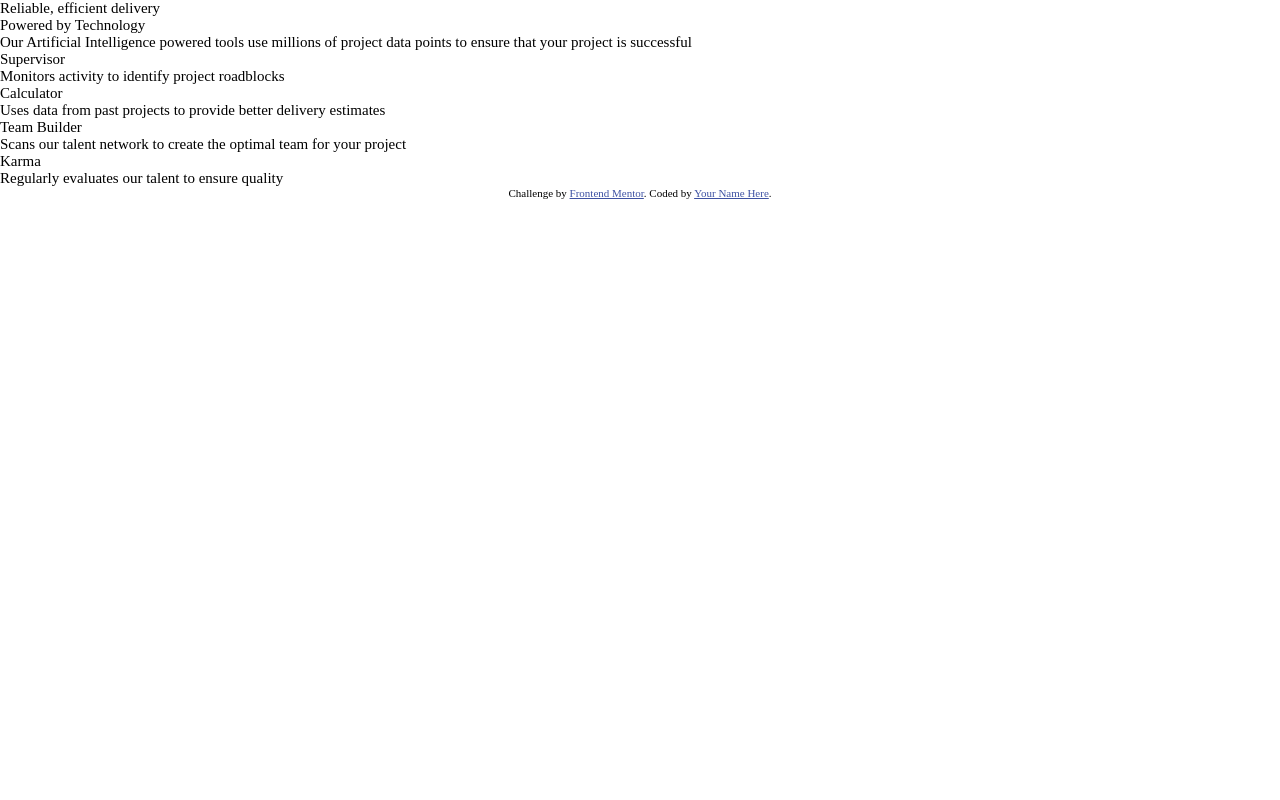
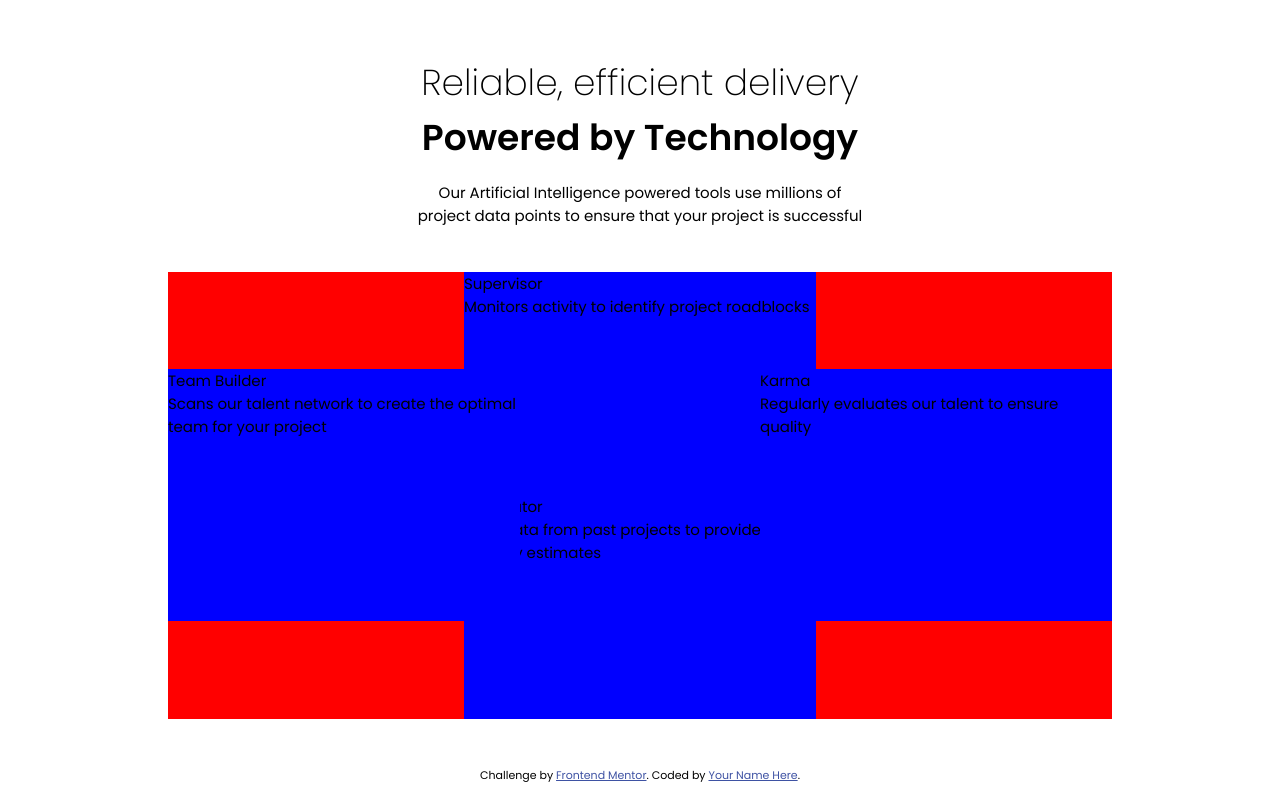
Before and after one commit to Joscha-Goetz/four-card-feature-section-FM, a plain HTML site: page index.html in a window 1280 px wide. Drawn offline with Linux system fonts and the light colour scheme.

Commit message:
grid anordnung ready

```diff
--- a/index.html
+++ b/index.html
@@ -13,12 +13,14 @@
 
   <div class="main">
     <div class="heading">
-      <h1>Reliable, efficient delivery</h1>
-      <h1>Powered by Technology</h1>
-      <p>
-        Our Artificial Intelligence powered tools use millions of project data points
-        to ensure that your project is successful
-      </p>
+      <div class="text-box">
+        <h1 class="thin">Reliable, efficient delivery</h1>
+        <h1 class="bold">Powered by Technology</h1>
+        <p>
+          Our Artificial Intelligence powered tools use millions of project data points
+          to ensure that your project is successful
+        </p>
+      </div>
     </div>
     <div class="wrapper">
       <div class="vertical-grid">
--- a/style.css
+++ b/style.css
@@ -6,7 +6,7 @@ input, textarea, button, select {font: inherit;}
 * {margin: 0;padding: 0;font: inherit;}
 body{min-height: 100vh;}
 
-.attribution { font-size: 11px; text-align: center; }
+.attribution { font-size: 11px; text-align: center; position: absolute; bottom: 1rem; right: 0; left: 0;}
 .attribution a { color: hsl(228, 45%, 44%); }
 /*
 OWN CODE
@@ -24,4 +24,75 @@ OWN CODE
 }
 body {
   font-size: 15px;
+  font-family: "Poppins", sans-serif;
 }
+.main {
+  min-height: 100vh;
+  display: grid;
+  grid-template-rows: 1fr 2fr;
+}
+/* *heading */
+.heading {
+  /* style */
+  text-align: center;
+  /* position */
+  display: flex;
+  flex-direction: column;
+  align-items: center;
+  justify-content: center;
+}
+.text-box {
+  /* position */
+  margin-top: 1rem;
+  width: 35%;
+}
+h1 {
+  /* style */
+  font-size: 2.25rem;
+}
+.heading p {
+  /* position */
+  margin-top: 1rem;
+}
+/* *wrapper */
+.wrapper {
+  background-color: red;
+  /* vorbereitung absolute */
+  position: relative;
+  /* margin */
+  margin-left: 10.5rem;
+  margin-right: 10.5rem;
+  margin-bottom: 5.0625rem;
+  margin-top: .3125rem;
+}
+.vertical-grid, .horizontal-grid {
+  position: absolute;
+  display: flex;
+  justify-content: space-between;
+}.vertical-grid {
+  flex-direction: column;
+  width: 22rem;
+  left: 50%;
+  transform: translateX(-50%);
+  height: 100%;
+}
+.horizontal-grid {
+  position: absolute;
+  height: 15.75rem;
+  width: 100%;
+  top: 50%;
+  transform: translateY(-50%);
+}
+.card {
+  width: 22rem;
+  height: 15.75rem;
+  background-color: blue;
+}
+
+/* *misc */
+.bold {
+  font-weight: 600;
+}
+.thin {
+  font-weight: 200;
+}
```
